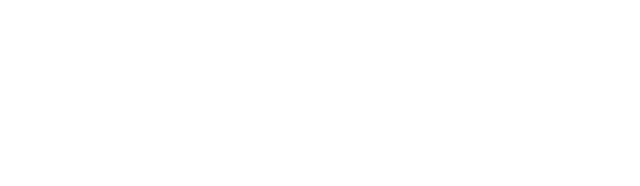
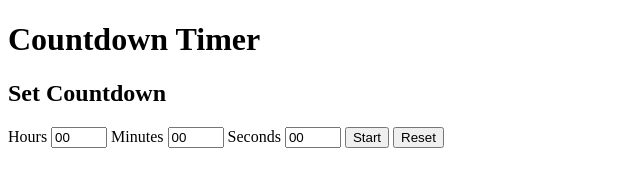
Before and after one commit to guilhermesgsilva/timer, a plain HTML site: page index.html in a window 1280 px wide. Shown: the whole page, without its empty margins (0-640 px from the left). Drawn offline with Linux system fonts and the light colour scheme.

Commit message:
feat: Add countdown html structure

```diff
--- a/index.html
+++ b/index.html
@@ -3,7 +3,46 @@
   <head>
     <meta charset="UTF-8" />
     <meta name="viewport" content="width=device-width, initial-scale=1.0" />
-    <title>Timer</title>
+    <title>Countdown Timer</title>
   </head>
-  <body></body>
+  <body>
+    <header><h1>Countdown Timer</h1></header>
+    <main>
+      <section>
+        <h2 aria-live="polite">Set Countdown</h2>
+        <form>
+          <label for="hours">Hours</label>
+          <input
+            id="hours"
+            type="number"
+            max="99"
+            min="0"
+            value="00"
+            aria-live="polite"
+          />
+          <label for="minutes">Minutes</label>
+          <input
+            id="minutes"
+            type="number"
+            max="59"
+            min="0"
+            value="00"
+            aria-live="polite"
+          />
+          <label for="seconds">Seconds</label>
+          <input
+            id="seconds"
+            type="number"
+            max="59"
+            min="0"
+            value="00"
+            aria-live="polite"
+          />
+          <button id="start" type="submit" aria-live="polite">Start</button>
+          <button id="reset" type="button">Reset</button>
+        </form>
+      </section>
+    </main>
+    <footer></footer>
+  </body>
 </html>
```
